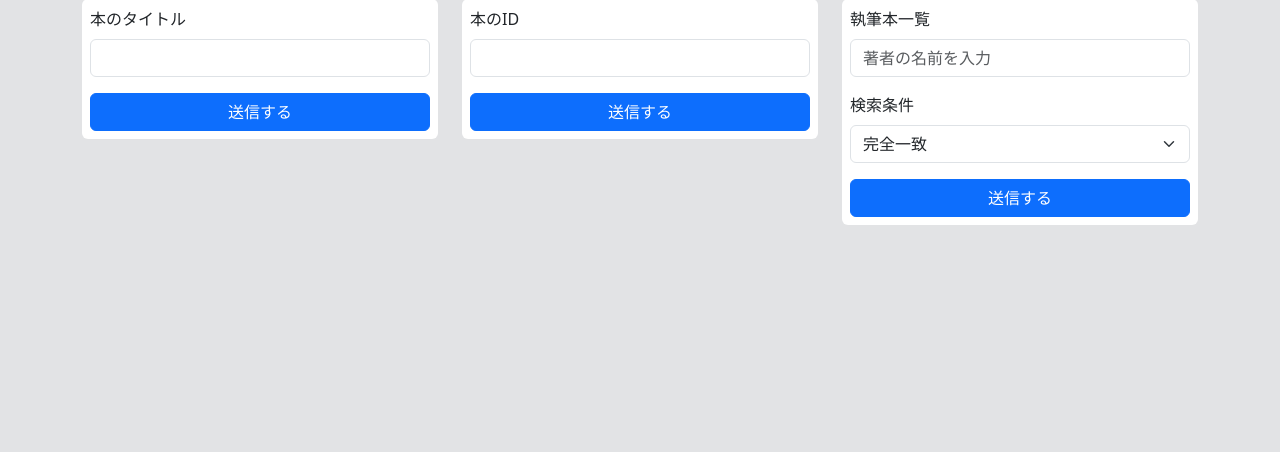
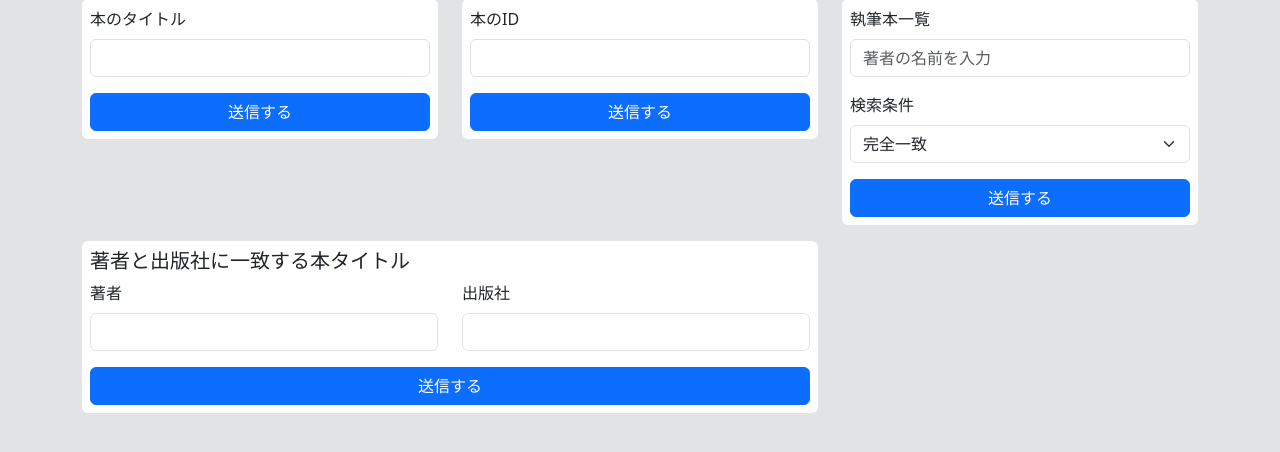
Before and after one commit to tsujiyuto-288/django, a Django app: page / in a window 1280 px wide. Shown: the part 138-590 px from the top of the page. Run offline with Django 4.2, Linux system fonts and the light colour scheme.

Commit message:
and条件について

```diff
--- a/practice/accounts/views.py
+++ b/practice/accounts/views.py
@@ -36,3 +36,17 @@ def author_filter(request):
         )
 
     return JsonResponse({"titles": titles})
+
+
+def author_company_filter(request):
+    author = request.POST.get("author")
+    company = request.POST.get("company")
+
+    titles = list(
+        Book.objects.filter(
+            author__name__contains=author,
+            company__name__contains=company,
+        ).values_list("title", flat=True)
+    )
+
+    return JsonResponse({"titles": titles})
--- a/practice/practice/urls.py
+++ b/practice/practice/urls.py
@@ -25,4 +25,9 @@ urlpatterns = [
     path("book/register/", accounts_views.create_book, name="book_register"),
     path("book/get/", accounts_views.get_book, name="get_book"),
     path("book/author_filter/", accounts_views.author_filter, name="author_filter"),
+    path(
+        "book/author_company_filter/",
+        accounts_views.author_company_filter,
+        name="author_company_filter",
+    ),
 ]
--- a/practice/templates/test.html
+++ b/practice/templates/test.html
@@ -72,6 +72,38 @@
             </div>
           </div>
         </div>
+        <div class="col-md-8 mt-3">
+          <div class="card border-0">
+            <div class="card-body p-2">
+              <div class="mb-3">
+                <h2 class="h5">著者と出版社に一致する本タイトル</h2>
+                <div class="row">
+                  <div class="col-md-6">
+                    <label class="form-label" for="author_name">著者</label>
+                    <input
+                      type="text"
+                      class="form-control"
+                      id="author_name"
+                      placeholder=""
+                    />
+                  </div>
+                  <div class="col-md-6">
+                    <label class="form-label" for="company_name">出版社</label>
+                    <input
+                      type="text"
+                      class="form-control"
+                      id="company_name"
+                      placeholder=""
+                    />
+                  </div>
+                </div>
+              </div>
+              <button class="btn btn-primary w-100" id="author_company_filter">
+                送信する
+              </button>
+            </div>
+          </div>
+        </div>
       </div>
     </div>
   </body>
@@ -126,5 +158,29 @@
         }
       });
     });
+    // 著者と出版社に一致する本タイトル
+    $("#author_company_filter").on("click", function () {
+      const author = $("#author_name").val();
+      const company = $("#company_name").val();
+      $.ajax({
+        url: "{% url 'author_company_filter' %}",
+        type: "POST",
+        data: { author: author, company: company },
+        headers: { "X-CSRFToken": "{{ csrf_token }}" },
+      }).done(function (response) {
+        if (response.titles.length === 0) {
+          alert("この著者かつ出版社の本は登録されていません");
+        } else {
+          alert(
+            response.titles +
+              "が" +
+              author +
+              "が著者でかつ" +
+              company +
+              "が出版社の本です",
+          );
+        }
+      });
+    });
   });
 </script>
```
Also changed, not shown: docs/queries.md (+35 -9 lines).
